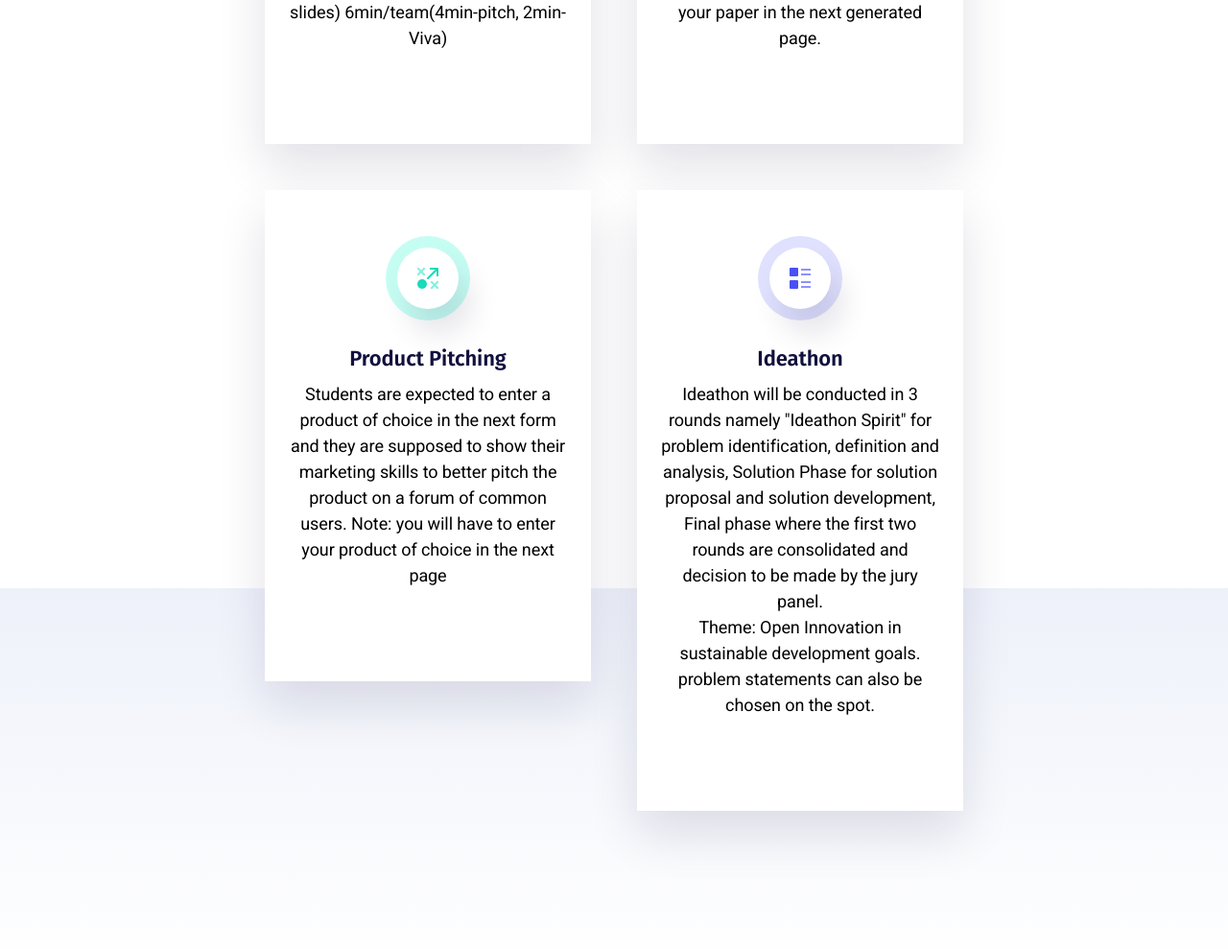
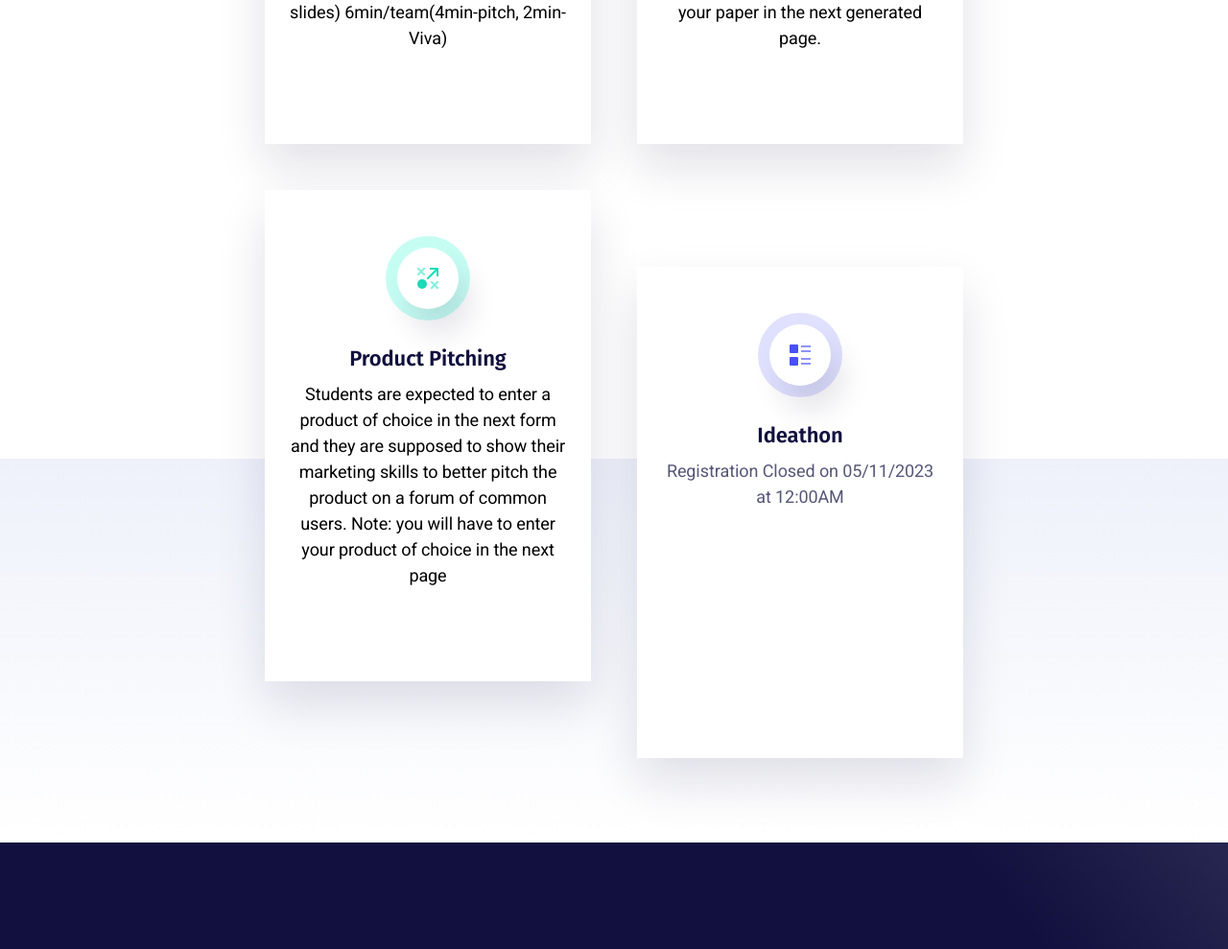
Before and after one commit to Magudeshgit/MCET-Event-Registration, a Django app: page / in a window 1280 px wide. Shown: the part 1019-2008 px from the top of the page at 96% size. Run offline with Django 4.2, Linux system fonts and the light colour scheme; some libraries are stand-ins or nearby versions; some web fonts are replaced.

Commit message:
Update home.html

```diff
--- a/alphamain/templates/alphamain/home.html
+++ b/alphamain/templates/alphamain/home.html
@@ -143,7 +143,6 @@
                                 </div>
                             </div>
 							</a>
-							<a href="/ideathon">
 							<div class="feature text-center is-revealing">
                                 <div class="feature-inner">
                                     <div class="feature-icon" style="background:#E0E1FE;">
@@ -155,14 +154,9 @@
 										</svg>
                                     </div>
                                     <h4 class="feature-title h3-mobile mb-8">Ideathon</h4>
-                                    <p class="text-sm">
-										Ideathon will be conducted in 3 rounds namely "Ideathon Spirit" for problem identification, definition and analysis, Solution Phase for solution proposal and solution development, Final phase where the first two rounds are consolidated and decision to be made by the jury panel.
-										<br>
-										Theme: Open Innovation in sustainable development goals. problem statements can also be chosen on the spot.
-									</p>
+                                    <p class="text-sm">Registration Closed on 05/11/2023 at 12:00AM</p>
                                 </div>
                             </div>
-							</a>
 						</div>
                     </div>
                 </div>
```
